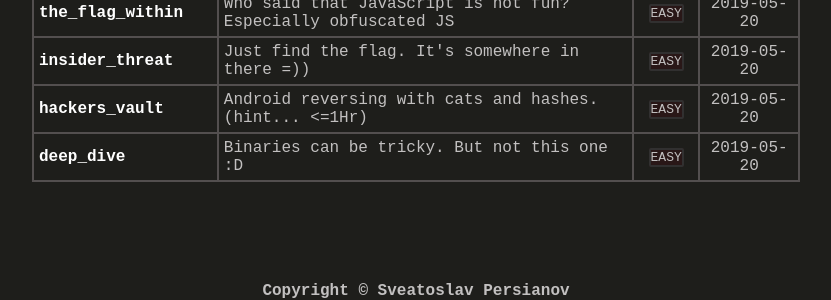
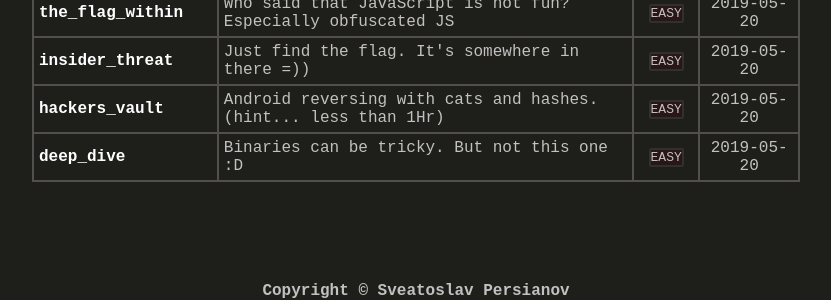
Before and after one commit to num1r0/num1r0.github.io, a Jekyll site: the page built from challenges.html, in a window 1280 px wide. Shown: the part 867-1167 px from the top of the page, without its empty margins (224-1055 px from the left). Built offline with Jekyll 4.4.1, drawn with Linux system fonts in a browser that asks for light colours.

Commit message:
fixing small issues with html standard

```diff
--- a/_data/crackmes.yml
+++ b/_data/crackmes.yml
@@ -23,7 +23,7 @@
   download_link: https://drive.google.com/open?id=1cFivIJ0jNZoze1ZTYl9tpgO6W2z0V4ui
 
 - name: hackers_vault
-  description: Android reversing with cats and hashes. (hint... <=1Hr)
+  description: Android reversing with cats and hashes. (hint... less than 1Hr)
   difficulty: EASY
   added_on: 2019-05-20
   download_link: https://drive.google.com/open?id=1M0uEiDvMWaqHMSMNMbnCqN-Q0AtzI7sc
--- a/_layouts/default.html
+++ b/_layouts/default.html
@@ -39,7 +39,7 @@
 
     <footer class="center">
         <div>
-            <p><strong>Copyright &copy Sveatoslav Persianov</strong></p>
+            <p><strong>Copyright &copy; Sveatoslav Persianov</strong></p>
             <p>Find me on:
                 <a href="https://twitter.com/s_persianov" title="Follow me on Twitter">Twitter</a>
                 <a href="https://github.com/num1r0" title="Check my GitHub repository">GitHub</a>
```
